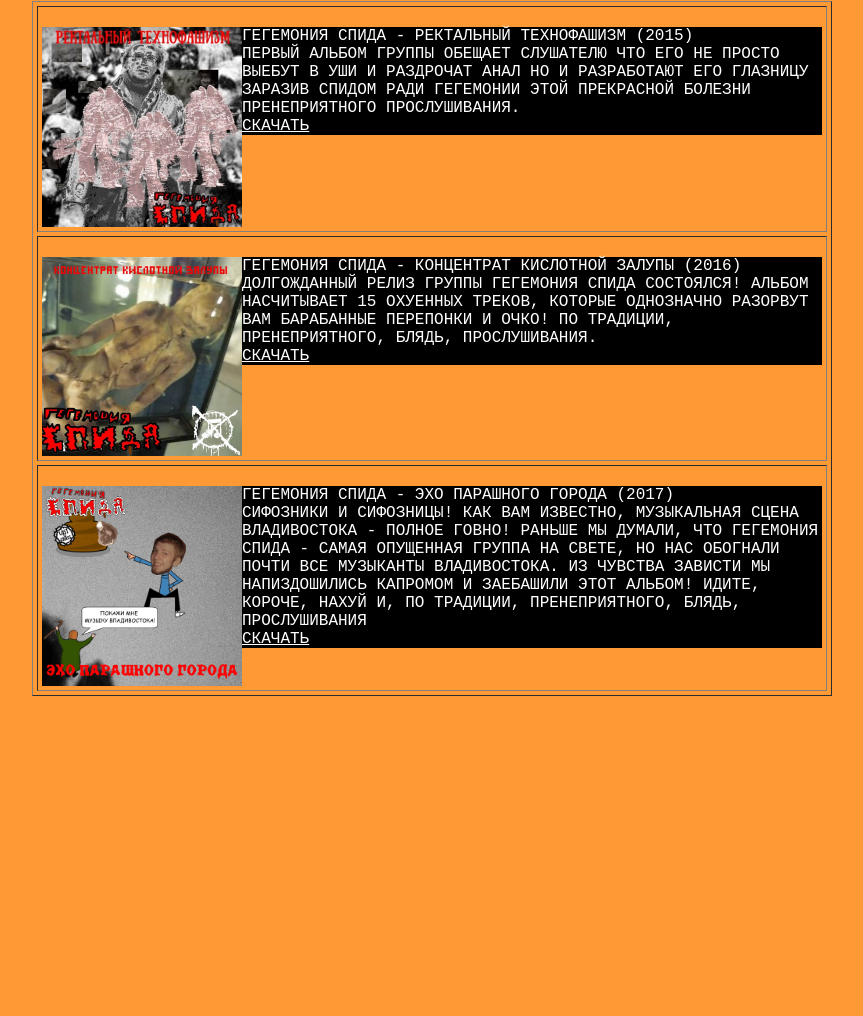
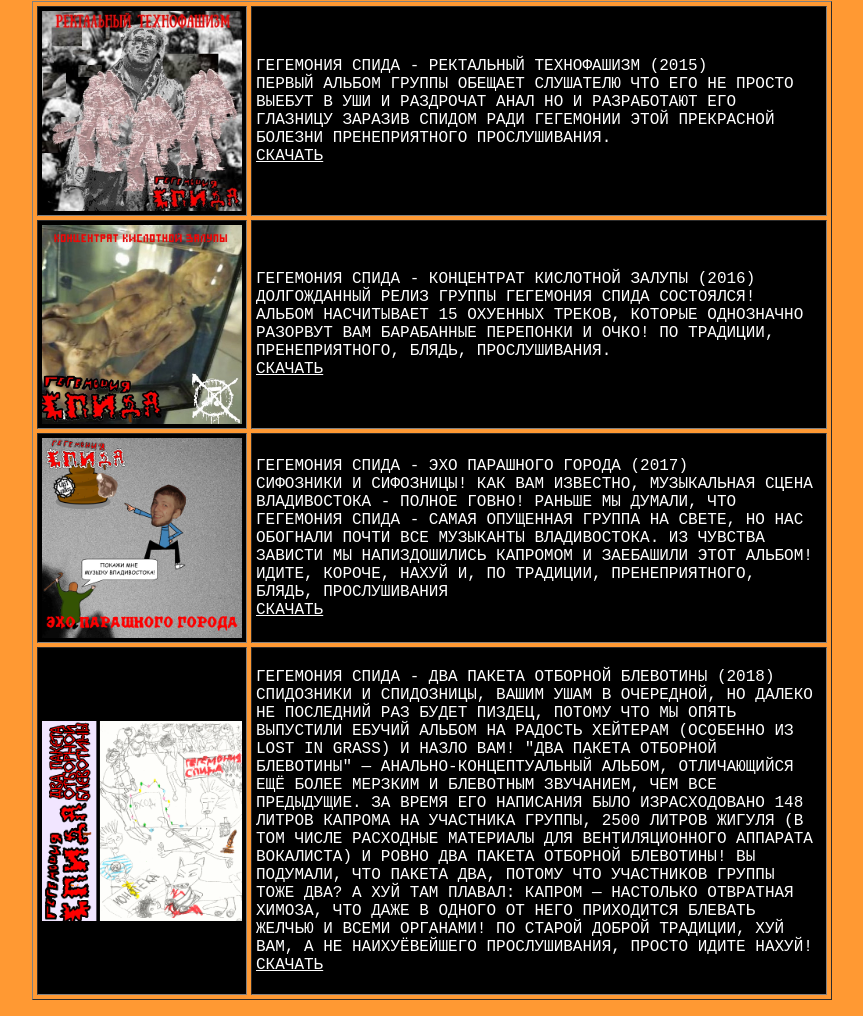
Before and after one commit to AIDSHEGEMONY/AIDSHEGEMONY.github.io, a plain HTML site: page albums.html in a window 1280 px wide. Shown: the part 469-1485 px from the top of the page, without its empty margins (208-1071 px from the left). Before the commit the page ends 1181 px from the top, so only its background shows below. Drawn offline with Linux system fonts and the light colour scheme.

Commit message:
new album (only rus site) + design fixes (holy shit, the code sucks)

```diff
--- a/albums.html
+++ b/albums.html
@@ -64,9 +64,9 @@
 <table align="center" border="1" cellpadding="4" cellspacing="4" width="100%">
 	<tbody>
 		<tr>
-			<td colspan="4">
+			<td bgcolor="black">
+<img src="gallery/album1.jpg" align="left" width="200"></td><td bgcolor="black">
 <p><span style="font-family:courier new,courier,monospace">
-<img src="gallery/album1.jpg" align="left" width="200">
 ГЕГЕМОНИЯ СПИДА - РЕКТАЛЬНЫЙ ТЕХНОФАШИЗМ (2015)<br>
 ПЕРВЫЙ АЛЬБОМ ГРУППЫ ОБЕЩАЕТ СЛУШАТЕЛЮ ЧТО ЕГО НЕ ПРОСТО ВЫЕБУТ В УШИ И РАЗДРОЧАТ АНАЛ НО И РАЗРАБОТАЮТ ЕГО ГЛАЗНИЦУ ЗАРАЗИВ СПИДОМ РАДИ ГЕГЕМОНИИ ЭТОЙ ПРЕКРАСНОЙ БОЛЕЗНИ
 ПРЕНЕПРИЯТНОГО ПРОСЛУШИВАНИЯ.<br>
@@ -75,9 +75,9 @@
 			</td>
 		</tr>
 		<tr>
-			<td colspan="4">
+			<td bgcolor="black">
+<img src="gallery/album2.jpg" align="left" width="200"></td><td bgcolor="black">
 <p><span style="font-family:courier new,courier,monospace">
-<img src="gallery/album2.jpg" align="left" width="200">
 ГЕГЕМОНИЯ СПИДА - КОНЦЕНТРАТ КИСЛОТНОЙ ЗАЛУПЫ (2016)<br>
 ДОЛГОЖДАННЫЙ РЕЛИЗ ГРУППЫ ГЕГЕМОНИЯ СПИДА СОСТОЯЛСЯ! АЛЬБОМ НАСЧИТЫВАЕТ 15 ОХУЕННЫХ ТРЕКОВ, КОТОРЫЕ ОДНОЗНАЧНО РАЗОРВУТ ВАМ БАРАБАННЫЕ ПЕРЕПОНКИ И ОЧКО!
 ПО ТРАДИЦИИ, ПРЕНЕПРИЯТНОГО, БЛЯДЬ, ПРОСЛУШИВАНИЯ.<br>
@@ -86,14 +86,27 @@
 			</td>
 		</tr>
 		<tr>
-			<td colspan="4">
+			<td bgcolor="black">
+<img src="gallery/album3.jpg" align="left" width="200"></td><td bgcolor="black">
 <p><span style="font-family:courier new,courier,monospace">
-<img src="gallery/album3.jpg" align="left" width="200">
 ГЕГЕМОНИЯ СПИДА - ЭХО ПАРАШНОГО ГОРОДА (2017)<br>
 СИФОЗНИКИ И СИФОЗНИЦЫ! КАК ВАМ ИЗВЕСТНО, МУЗЫКАЛЬНАЯ СЦЕНА ВЛАДИВОСТОКА - ПОЛНОЕ ГОВНО! РАНЬШЕ МЫ ДУМАЛИ, ЧТО ГЕГЕМОНИЯ СПИДА - САМАЯ ОПУЩЕННАЯ ГРУППА
  НА СВЕТЕ, НО НАС ОБОГНАЛИ ПОЧТИ ВСЕ МУЗЫКАНТЫ ВЛАДИВОСТОКА. ИЗ ЧУВСТВА ЗАВИСТИ МЫ НАПИЗДОШИЛИСЬ КАПРОМОМ И ЗАЕБАШИЛИ ЭТОТ АЛЬБОМ!
  ИДИТЕ, КОРОЧЕ, НАХУЙ И, ПО ТРАДИЦИИ, ПРЕНЕПРИЯТНОГО, БЛЯДЬ, ПРОСЛУШИВАНИЯ<br>
  <a href ="albums/album3.zip">СКАЧАТЬ</a>
+</span></p>
+			</td>
+		</tr>
+		<tr>
+			<td bgcolor="black">
+<img src="gallery/album4.png" align="left" width="200"></td><td bgcolor="black">
+<p><span style="font-family:courier new,courier,monospace">
+ГЕГЕМОНИЯ СПИДА - ДВА ПАКЕТА ОТБОРНОЙ БЛЕВОТИНЫ (2018)<br>
+СПИДОЗНИКИ И СПИДОЗНИЦЫ, ВАШИМ УШАМ В ОЧЕРЕДНОЙ, НО ДАЛЕКО НЕ ПОСЛЕДНИЙ РАЗ БУДЕТ ПИЗДЕЦ, ПОТОМУ ЧТО МЫ ОПЯТЬ ВЫПУСТИЛИ ЕБУЧИЙ АЛЬБОМ НА РАДОСТЬ ХЕЙТЕРАМ (ОСОБЕННО ИЗ LOST IN GRASS) И НАЗЛО ВАМ!
+"ДВА ПАКЕТА ОТБОРНОЙ БЛЕВОТИНЫ" — АНАЛЬНО-КОНЦЕПТУАЛЬНЫЙ АЛЬБОМ, ОТЛИЧАЮЩИЙСЯ ЕЩЁ БОЛЕЕ МЕРЗКИМ И БЛЕВОТНЫМ ЗВУЧАНИЕМ, ЧЕМ ВСЕ ПРЕДЫДУЩИЕ. ЗА ВРЕМЯ ЕГО НАПИСАНИЯ БЫЛО ИЗРАСХОДОВАНО 148 ЛИТРОВ КАПРОМА НА УЧАСТНИКА ГРУППЫ, 2500 ЛИТРОВ ЖИГУЛЯ (В ТОМ ЧИСЛЕ РАСХОДНЫЕ МАТЕРИАЛЫ ДЛЯ ВЕНТИЛЯЦИОННОГО АППАРАТА ВОКАЛИСТА) И РОВНО ДВА ПАКЕТА ОТБОРНОЙ БЛЕВОТИНЫ!
+ВЫ ПОДУМАЛИ, ЧТО ПАКЕТА ДВА, ПОТОМУ ЧТО УЧАСТНИКОВ ГРУППЫ ТОЖЕ ДВА? А ХУЙ ТАМ ПЛАВАЛ: КАПРОМ — НАСТОЛЬКО ОТВРАТНАЯ ХИМОЗА, ЧТО ДАЖЕ В ОДНОГО ОТ НЕГО ПРИХОДИТСЯ БЛЕВАТЬ ЖЕЛЧЬЮ И ВСЕМИ ОРГАНАМИ!
+ПО СТАРОЙ ДОБРОЙ ТРАДИЦИИ, ХУЙ ВАМ, А НЕ НАИХУЁВЕЙШЕГО ПРОСЛУШИВАНИЯ, ПРОСТО ИДИТЕ НАХУЙ!<br>
+<a href ="albums/album4.zip">СКАЧАТЬ</a>
 </span></p>
 			</td>
 		</tr>
```
Also changed, not shown: gallery/album4.png (added), 1 other file.
